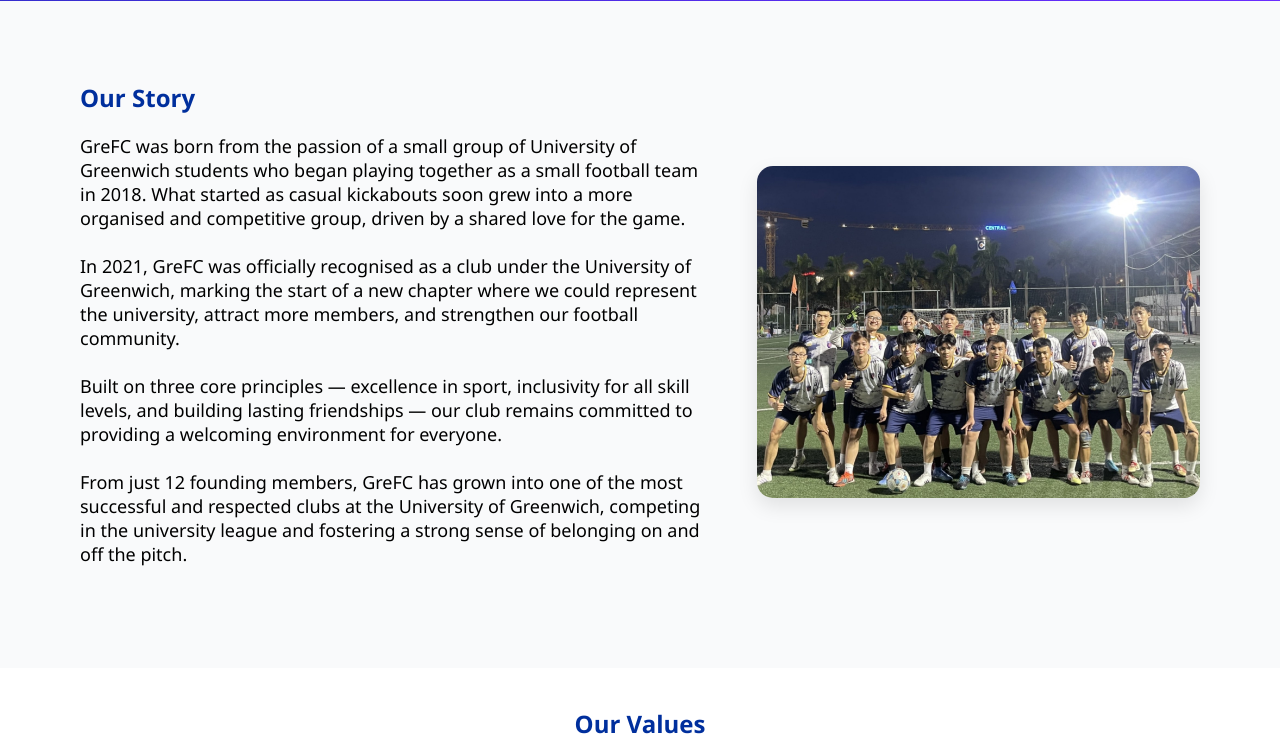
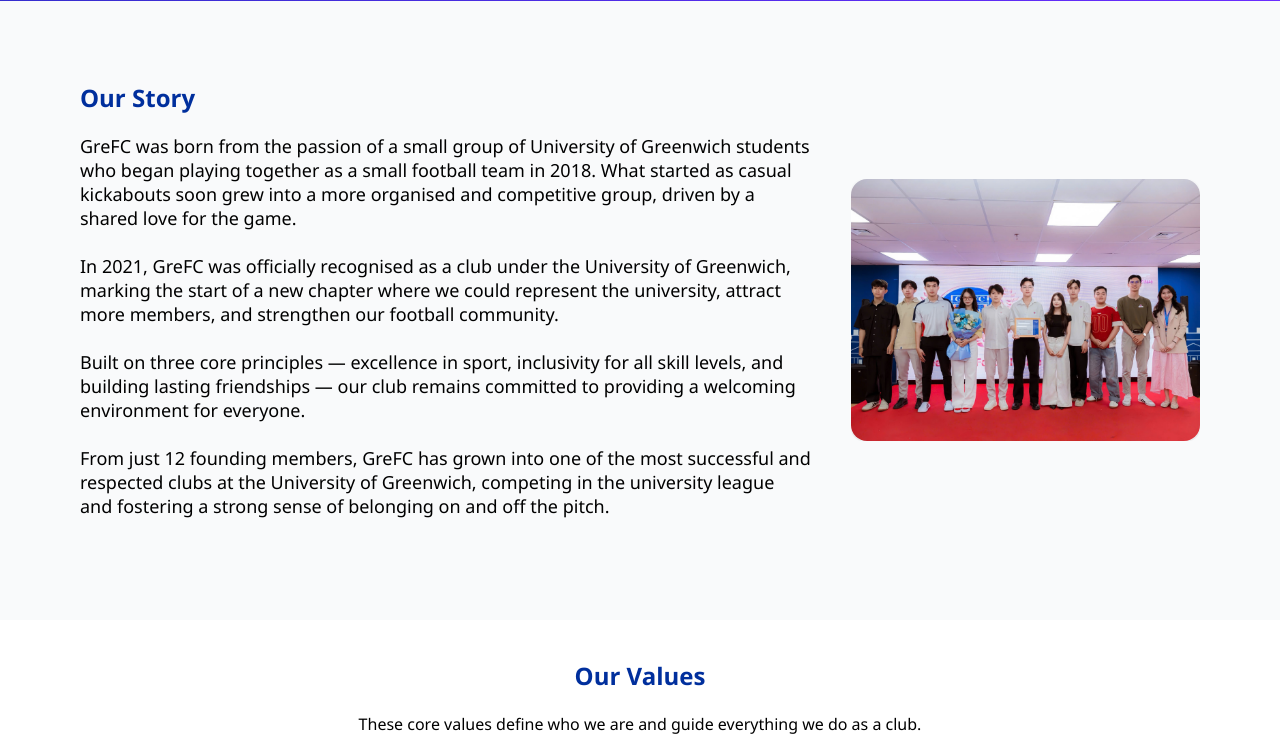
Before and after one commit to HoangPho2212/Greenwich-Football-Club-Official, a PHP site: page /club.php in a window 1280 px wide. Shown: the part 714-1453 px from the top of the page. Run offline with PHP 8.4, Linux system fonts and the light colour scheme.

Commit message:
picture slider

```diff
--- a/club.php
+++ b/club.php
@@ -82,10 +82,44 @@
             </p>
         </div>
 
-        <div class="story-image">
-            <img src="img/clbstory.jpg" alt="clb picture">
-        </div>
+        <div class="story-image slideshow-container">
+            <div class="slide fade">
+                <img src="img/clbstory.jpg" alt="clb picture 1">
+            </div>
+            <div class="slide fade">
+                <img src="img/clbstory1.jpg" alt="clb picture 2">
+            </div>
+            <div class="slide fade">
+                <img src="img/clbstory2.jpg" alt="clb picture 3">
+            </div>
+            <div class="slide fade">
+                <img src="img/clbstory3.jpg" alt="clb picture 3">
+            </div>
+            <div class="slide fade">
+                <img src="img/clbstory4.jpg" alt="clb picture 3">
+            </div>
+            <div class="slide fade">
+                <img src="img/clbstory5.jpg" alt="clb picture 3">
+            </div>
     </section>
+
+    <script>
+        let slideIndex = 0;
+        showSlides();
+
+        function showSlides() {
+            const slides = document.querySelectorAll(".slideshow-container .slide");
+            slides.forEach(slide => slide.style.display = "none");
+
+            slideIndex++;
+            if (slideIndex > slides.length) {
+                slideIndex = 1;
+            }
+
+            slides[slideIndex - 1].style.display = "block";
+            setTimeout(showSlides, 4000); // Change image every 4 seconds
+        }
+    </script>
 
     <section class="value-section">
         <div class="value-container">
--- a/index.php
+++ b/index.php
@@ -84,7 +84,3 @@
 </body>
 
 </html>
-
-</body>
-
-</html>
--- a/style.css
+++ b/style.css
@@ -694,7 +694,7 @@ input[type="radio"] {
   margin-left: 30px;
 }
 
-input[type="radio"]:checked + .tab-label {
+input[type="radio"]:checked+.tab-label {
   color: #2563eb;
   border-bottom: 2px solid #2563eb;
 }
@@ -705,9 +705,9 @@ input[type="radio"]:checked + .tab-label {
   margin-top: 40px;
 }
 
-#tab1:checked ~ .tab-container #content1,
-#tab2:checked ~ .tab-container #content2,
-#tab3:checked ~ .tab-container #content3 {
+#tab1:checked~.tab-container #content1,
+#tab2:checked~.tab-container #content2,
+#tab3:checked~.tab-container #content3 {
   display: block;
 }
 
@@ -789,9 +789,9 @@ input[type="radio"]:checked + .tab-label {
   background: #F9FAFB;
 }
 
-#addBtn:checked ~ .news-form {
-      display: block;
-    }
+#addBtn:checked~.news-form {
+  display: block;
+}
 
 .submit-btn {
   margin-top: 20px;
@@ -815,7 +815,7 @@ input[type="radio"]:checked + .tab-label {
   border-radius: 8px;
 }
 
-#fixturebtn:checked ~ .fixture-form {
+#fixturebtn:checked~.fixture-form {
   display: block;
 }
 
@@ -837,7 +837,7 @@ input[type="radio"]:checked + .tab-label {
   background: #F9FAFB;
 }
 
-#addplayerbtn:checked ~ .player-form {
+#addplayerbtn:checked~.player-form {
   display: block;
 }
 
@@ -868,3 +868,36 @@ input[type="radio"]:checked + .tab-label {
   background: #F9FAFB;
 
 }
+
+.slideshow-container {
+  position: relative;
+  width: 100%;
+  max-width: 500px;
+  /* adjust */
+  overflow: hidden;
+  border-radius: 12px;
+}
+
+.slideshow-container img {
+  width: 100%;
+  height: auto;
+  display: block;
+}
+
+.slide {
+  display: none;
+}
+
+.fade {
+  animation: fadeEffect 1.5s;
+}
+
+@keyframes fadeEffect {
+  from {
+    opacity: 0.4;
+  }
+
+  to {
+    opacity: 1;
+  }
+}
```
Also changed, not shown: img/clbstory1.jpg (added), img/clbstory2.jpg (added), img/clbstory3.jpg (added), img/clbstory4.jpg (added), img/clbstory5.jpg (added).
